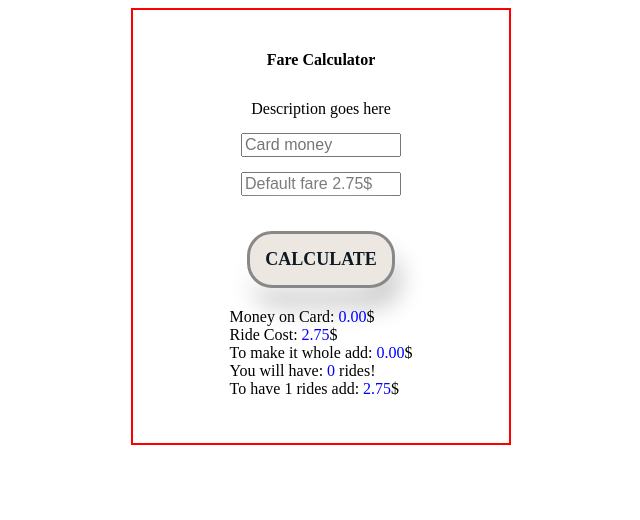
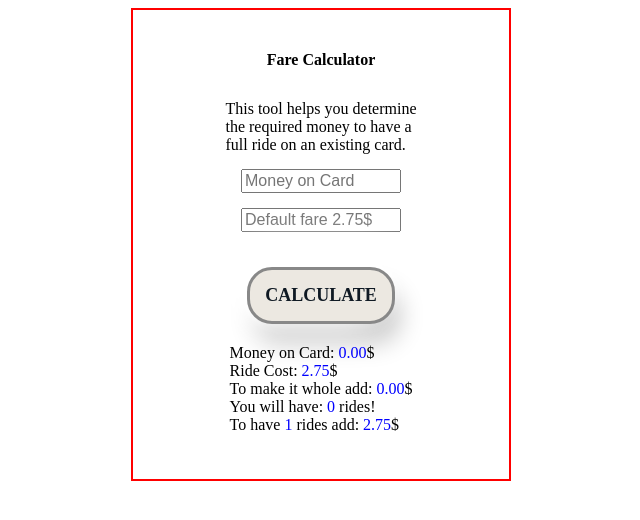
Before and after one commit to Gconnect3/fareCalculator, a plain HTML site: page index.html in a window 1280 px wide. Both pictures are taken after a click on the element "CALCULATE". Shown: the whole page, without its empty margins (319-959 px from the left). Drawn offline with Linux system fonts and the light colour scheme.

Commit message:
added description and made the last result show in blue

```diff
--- a/index.html
+++ b/index.html
@@ -10,8 +10,9 @@
 <body>
     <div class="calculator">
         <h1>Fare Calculator</h1>
-        <p>Description goes here</p>
-        <input type="number" class="money" placeholder="Card money">
+        <p>This tool helps you determine <br> the required money to have a <br> full ride
+         on an existing card.</p>
+        <input type="number" class="money" placeholder="Money on Card">
         <input type="number" class="fare" placeholder="Default fare 2.75$">
         <div class="btn">Calculate</div>
         <div class="answer"></div>
--- a/js/main.js
+++ b/js/main.js
@@ -38,7 +38,7 @@ class Calculator{
          + `Ride Cost: <span>${this._fare.toFixed(2)}</span>$ <br>`
          + `To make it whole add: <span>${addMoney.toFixed(2)}</span>$ <br>`
          + `You will have: <span>${totalRides.toFixed()}</span> rides!<br>`
-         + `To have ${(totalRides + 1).toFixed()} rides add: <span>${addMplusRide.toFixed(2)}</span>$`
+         + `To have <span>${(totalRides + 1).toFixed()}</span> rides add: <span>${addMplusRide.toFixed(2)}</span>$`
     }
 
 }
```
